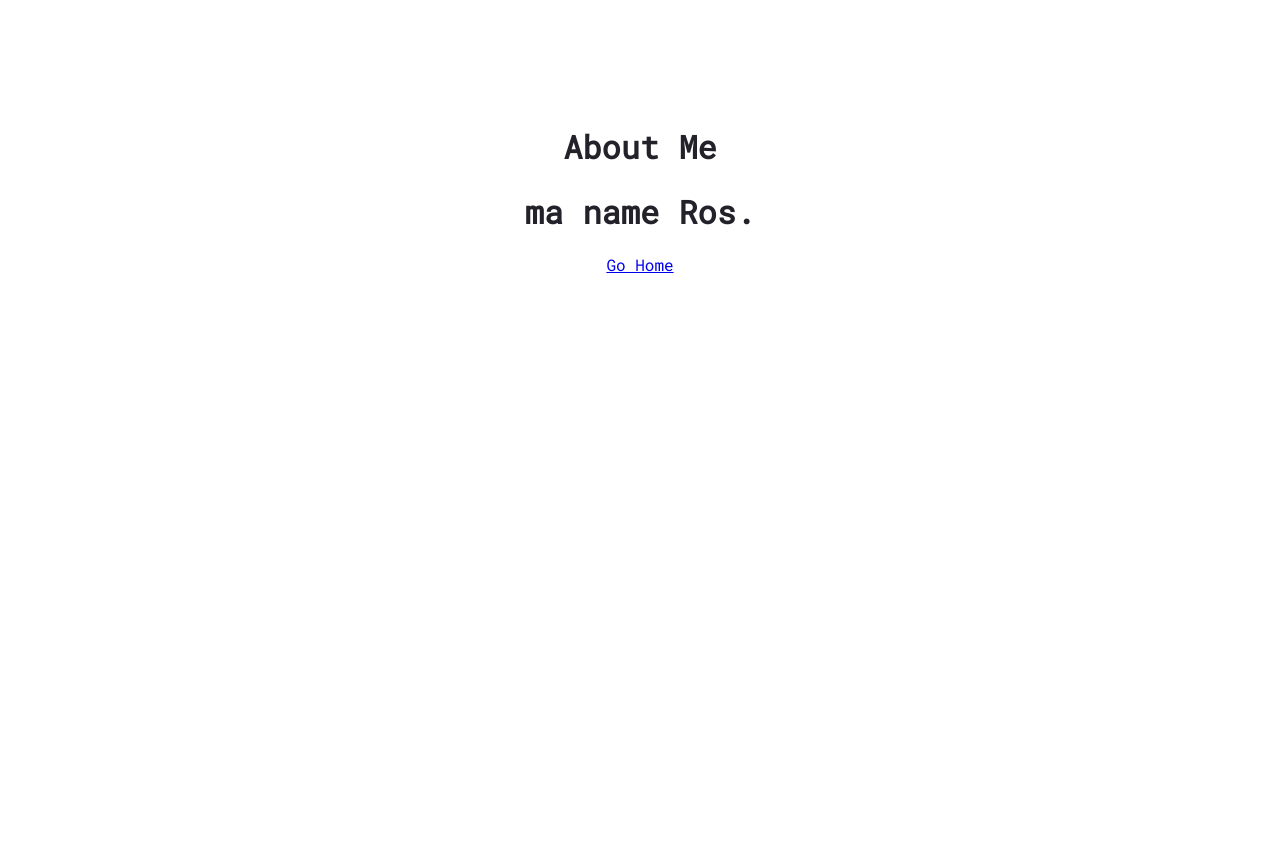
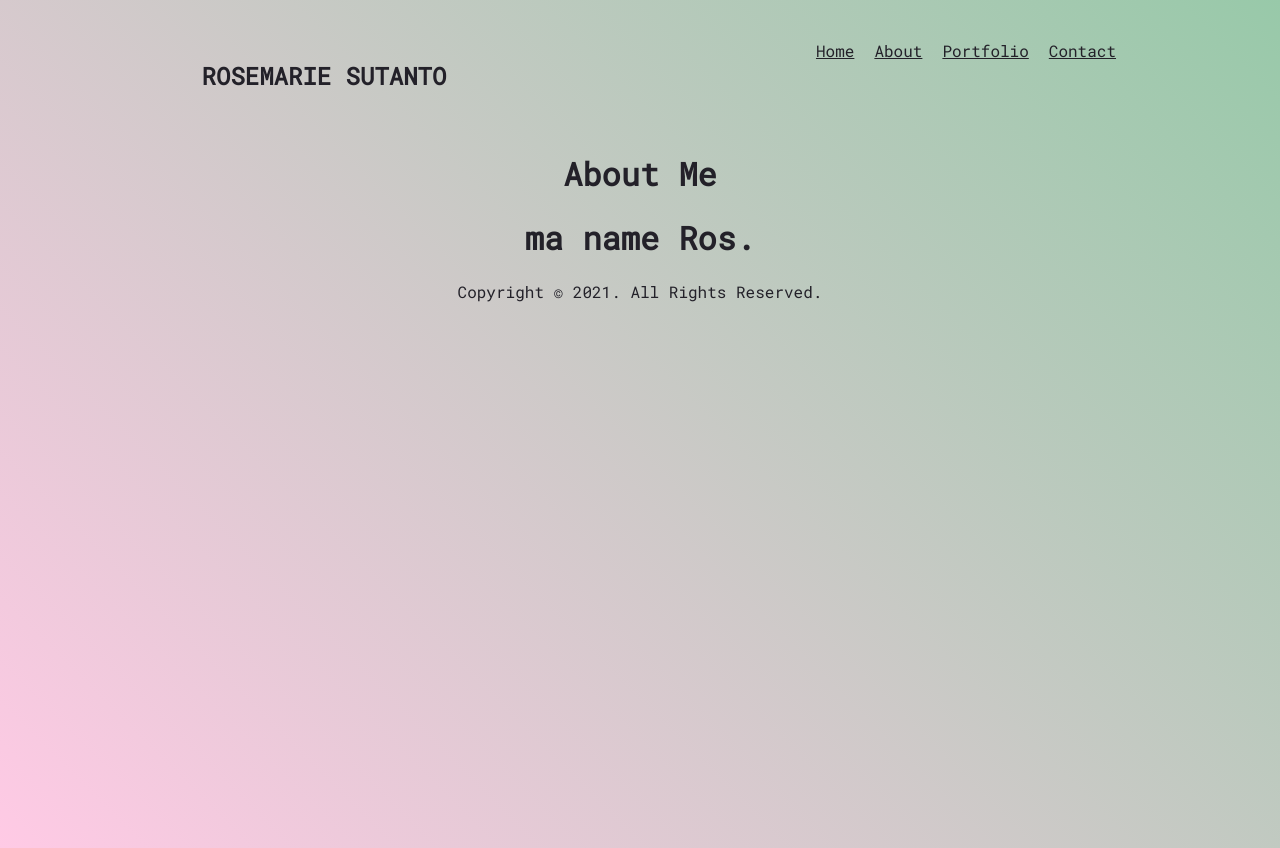
Before and after one commit to rosemariesutanto/officialwebsite, a Gatsby site: page /about in a window 1280 px wide. Before the commit the page ends 800 px from the top, so only its background shows below. Built offline with nearby package versions, Linux system fonts and the light colour scheme; Gatsby itself is replaced by a stand-in of ours.

Commit message:
styled the navbar so it doesn't look minging

```diff
--- a/src/components/Navbar.js
+++ b/src/components/Navbar.js
@@ -4,7 +4,7 @@ import React from 'react'
 const Navbar = () => {
     return (
         <nav>
-            <h1>Nav Test</h1>
+            <h1>ROSEMARIE SUTANTO</h1>
             <div>
                 <Link to="/">Home</Link>
                 <Link to="/about">About</Link>
--- a/src/components/layout.js
+++ b/src/components/layout.js
@@ -1,24 +1,21 @@
 import * as React from "react"
 import { Link } from "gatsby"
 import Background from "../images/water.jpg";
+import Navbar from './Navbar.js'
 import "@fontsource/roboto-mono"
+import '../styles/global.css'
 
-const pageStyles = {
-    color: "#232129",
-    padding: 96,
-    fontFamily: "roboto mono",
-    // backgroundImage: `url(${Background})`,
-    textAlign: "center"
-  }
 
 const Layout = ({ pageTitle, children }) => {
     return (
-        <div style={pageStyles}>
+        <div>
+            <Navbar />
             <title>{pageTitle}</title>
             <main>
                 <h1>{pageTitle}</h1>
                 {children}
             </main>
+            <footer>Copyright © 2021. All Rights Reserved.</footer>
         </div>
     )
 }
--- a/src/pages/about.js
+++ b/src/pages/about.js
@@ -7,7 +7,6 @@ const AboutPage = () => {
     <main>
         <Layout pageTitle="About Me">
             <h1> ma name Ros.</h1>
-            <Link to="/">Go Home</Link>
         </Layout>
     </main>
     )
--- /dev/null
+++ b/src/styles/global.css
@@ -0,0 +1,45 @@
+* {
+    color: #232129;
+    font-family: "roboto mono";
+    text-align: center;
+}
+
+body {
+    min-height: 100vh;
+    background: linear-gradient(
+45deg
+, #ffcae5, #98c9a9);
+    background-repeat: no-repeat;
+}
+
+.layout {
+    max-width: 1200px;
+    margin: 0 auto;
+}
+
+nav {
+   display: grid;
+   grid-template-columns: 1fr 1fr;
+   margin: 40px auto;
+}
+
+nav .links {
+    display: inline-block;
+    text-align: right;
+}
+
+nav a {
+    display: inline-block;
+    margin-left: 20px;
+    font-weight: 400;
+    padding-bottom: 8px;
+    border-bottom: 3px solid transparent;
+}
+
+nav a:hover {
+    border-color: white;
+}
+
+footer {
+    text-align: center
+}
```
Also changed, not shown: src/pages/index.js (+3 -4 lines), src/styles/home.module.css (added).
